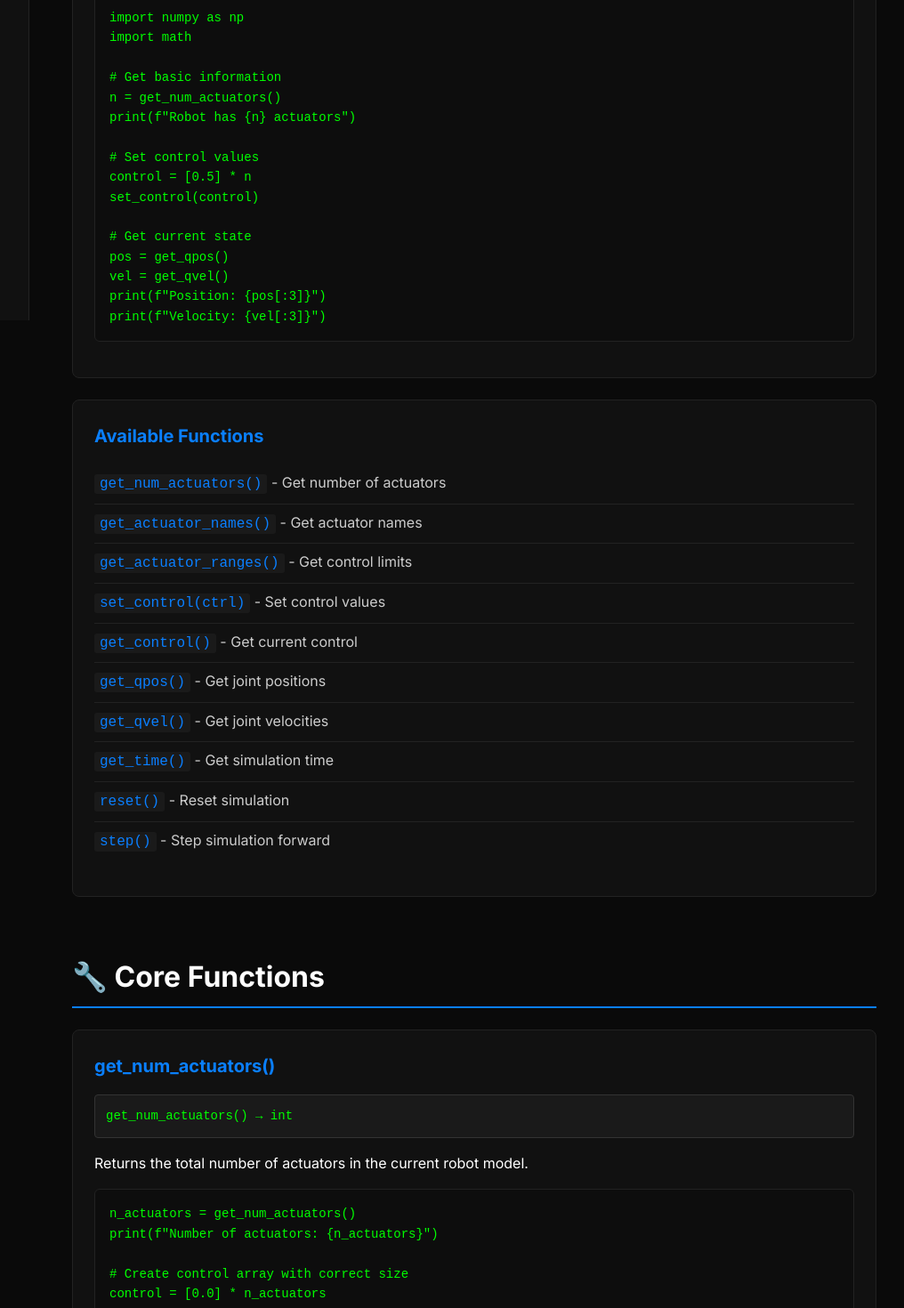
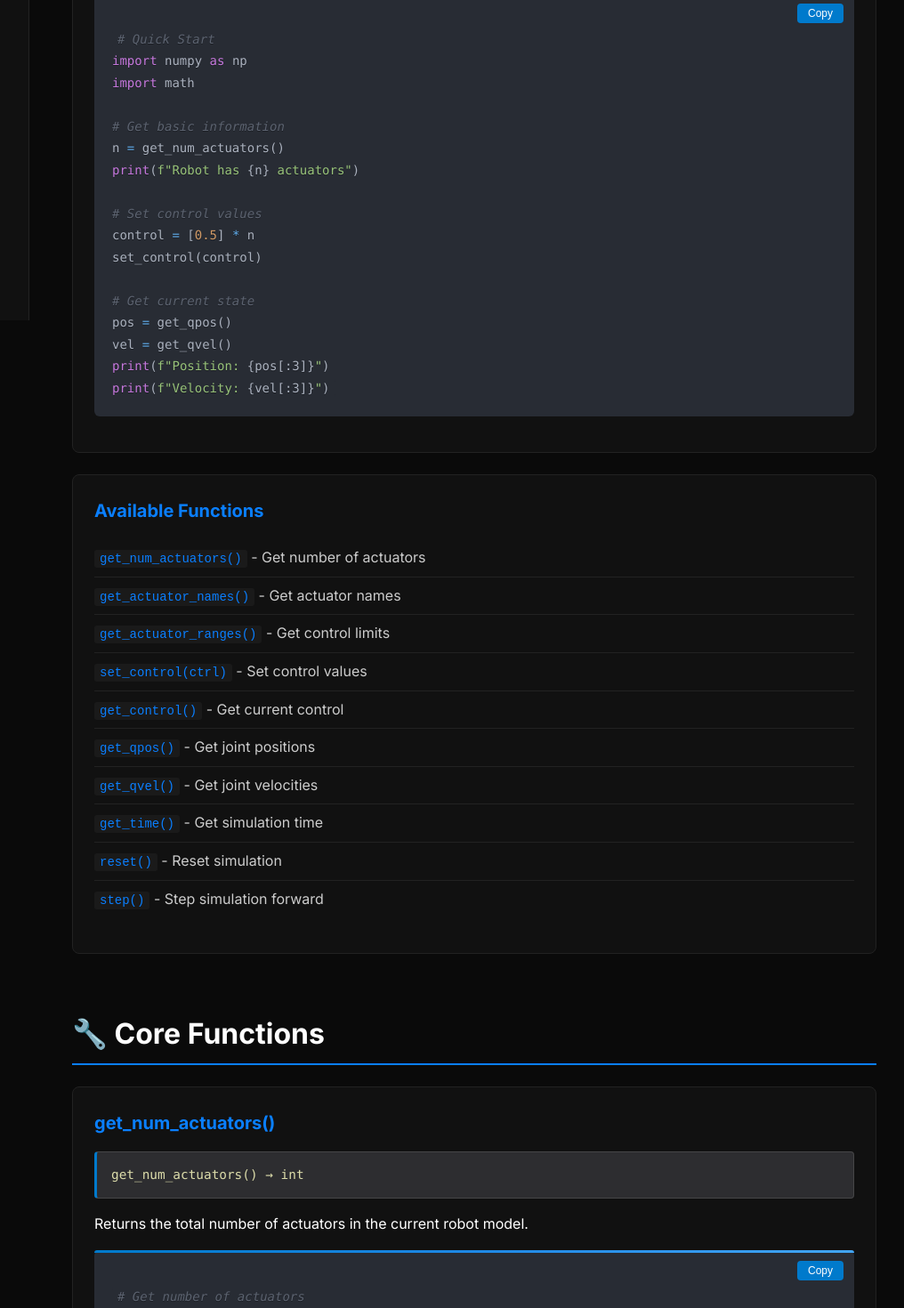
Before and after one commit to keivalya/robospace-nextjs, a Next.js app: page /documentation in a window 1280 px wide. Shown: the part 440-1910 px from the top of the page at 89% size, without its empty margins (247-1263 px from the left). Built offline with nearby package versions, Linux system fonts and the light colour scheme; no server answers.

Commit message:
updated documentation

```diff
--- a/package.json
+++ b/package.json
@@ -14,7 +14,8 @@
     "framer-motion": "^12.23.12",
     "next": "15.4.6",
     "react": "19.1.0",
-    "react-dom": "19.1.0"
+    "react-dom": "19.1.0",
+    "react-syntax-highlighter": "^15.6.1"
   },
   "devDependencies": {
     "@eslint/eslintrc": "^3",
--- a/src/app/documentation/documentation.css
+++ b/src/app/documentation/documentation.css
@@ -138,16 +138,58 @@
   }
 
   .code-block {
-    background: #0d0d0d;
-    border: 1px solid #222;
+    background: #1e1e1e;  /* VS Code dark background */
+    border: 1px solid #333;
     border-radius: 6px;
-    padding: 1rem;
+    padding: 1.25rem;
     overflow-x: auto;
     margin: 1rem 0;
-    color: #0f0;
-    font-family: 'Courier New', monospace;
+    color: #d4d4d4;  /* Default text color */
+    font-family: 'Cascadia Code', 'JetBrains Mono', 'Fira Code', 'Consolas', 'Monaco', monospace;
+    font-size: 0.9rem;
+    line-height: 1.7;
+    position: relative;
+  }
+
+  .code-block::before {
+    content: '';
+    position: absolute;
+    top: 0;
+    left: 0;
+    right: 0;
+    height: 3px;
+    background: linear-gradient(90deg, #007acc, #1e88e5, #42a5f5);
+    border-radius: 6px 6px 0 0;
+  }
+
+  .function-signature {
+    background: #2d2d30;  /* Slightly lighter than code blocks */
+    border: 1px solid #464647;
+    border-left: 3px solid #007acc;  /* Blue accent */
+    border-radius: 4px;
+    padding: 0.875rem 1rem;
+    margin: 1rem 0;
+    font-family: 'Cascadia Code', 'JetBrains Mono', 'Fira Code', 'Consolas', monospace;
+    color: #dcdcaa;  /* Function color */
+    font-size: 0.9rem;
+  }
+
+  .function-list code {
+    color: #4fc1ff;  /* Bright blue for inline code */
+    background: #2d2d30;
+    padding: 3px 8px;
+    border-radius: 3px;
+    font-family: 'Cascadia Code', 'JetBrains Mono', 'Fira Code', 'Consolas', monospace;
     font-size: 0.875rem;
-    line-height: 1.6;
+  }
+
+  /* Inline code in paragraphs */
+  .doc-card code {
+    color: #ce9178;  /* Orange-ish for inline code */
+    background: #2d2d30;
+    padding: 2px 6px;
+    border-radius: 3px;
+    font-size: 0.875rem;
   }
 
   .robot-badge {
@@ -222,3 +264,46 @@
       font-size: 2rem;
     }
   }
+
+/* Simplified CSS when using react-syntax-highlighter */
+.code-block-wrapper {
+  position: relative;
+  margin: 1rem 0;
+}
+
+.code-copy-btn {
+  position: absolute;
+  top: 12px;
+  right: 12px;
+  padding: 0.25rem 0.75rem;
+  background: #007acc;
+  color: white;
+  border: none;
+  border-radius: 4px;
+  font-size: 0.75rem;
+  cursor: pointer;
+  z-index: 10;
+  transition: all 0.2s;
+}
+
+.code-copy-btn:hover {
+  background: #005a9e;
+  transform: translateY(-1px);
+}
+
+.code-copy-btn:active {
+  transform: translateY(0);
+}
+
+/* Add the blue top border */
+.code-block-wrapper > pre::before {
+  /* background: #1d1f21; */
+  content: '';
+  position: absolute;
+  top: 0;
+  left: 0;
+  right: 0;
+  height: 3px;
+  background: linear-gradient(90deg, #007acc, #1e88e5, #42a5f5);
+  border-radius: 6px 6px 0 0;
+}
--- a/src/app/documentation/page.js
+++ b/src/app/documentation/page.js
@@ -5,7 +5,44 @@ import { useRouter } from 'next/navigation';
 import { useAuth } from '@/contexts/AuthContext';
 import Navigation from '@/components/Navigation';
 import Footer from '@/components/Footer';
+import { Prism as SyntaxHighlighter } from 'react-syntax-highlighter';
 import './documentation.css';
+
+import { oneDark } from 'react-syntax-highlighter/dist/esm/styles/prism';
+
+
+// Clean CodeBlock component with react-syntax-highlighter
+const CodeBlock = ({ code, language = 'python' }) => {
+    const [copied, setCopied] = useState(false);
+
+    const handleCopy = () => {
+        navigator.clipboard.writeText(code);
+        setCopied(true);
+        setTimeout(() => setCopied(false), 2000);
+    };
+
+    return (
+        <div className="code-block-wrapper">
+            <button className="code-copy-btn" onClick={handleCopy}>
+                {copied ? 'Copied!' : 'Copy'}
+            </button>
+            <SyntaxHighlighter
+                language={language}
+                style={oneDark}
+                wrapLongLines
+                customStyle={{
+                    opacity: "1",
+                    margin: 0,
+                    borderRadius: '6px',
+                    padding: '1.25rem',
+                    paddingTop: '2.5rem',
+                    fontSize: '0.9rem',
+                    lineHeight: '1.7',
+                }}
+            >{code.replace(/^\s+/, '')}</SyntaxHighlighter>
+        </div>
+    );
+};
 
 export default function Documentation() {
     const { user, loading } = useAuth();
@@ -44,7 +81,7 @@ export default function Documentation() {
     const sections = [
         { id: 'getting-started', title: '🚀 Getting Started' },
         { id: 'core-functions', title: '🔧 Core Functions' },
-    { id: 'robot-examples', title: '🤖 Robot Examples' },
+        // { id: 'robot-examples', title: '🤖 Robot Examples' },
         { id: 'advanced', title: '💡 Advanced Topics' },
     ];
 
@@ -90,8 +127,8 @@ export default function Documentation() {
                         <h2>🚀 Getting Started</h2>
                         <div className="doc-card">
                             <h3>Quick Start</h3>
-              <pre className="code-block">
-{`import numpy as np
+                            <CodeBlock code={`# Quick Start
+import numpy as np
 import math
 
 # Get basic information
@@ -106,8 +143,7 @@ set_control(control)
 pos = get_qpos()
 vel = get_qvel()
 print(f"Position: {pos[:3]}")
-print(f"Velocity: {vel[:3]}")`}
-              </pre>
+print(f"Velocity: {vel[:3]}")`} />
                         </div>
 
                         <div className="doc-card">
@@ -134,20 +170,21 @@ print(f"Velocity: {vel[:3]}")`}
                             <h3>get_num_actuators()</h3>
                             <div className="function-signature">get_num_actuators() → int</div>
                             <p>Returns the total number of actuators in the current robot model.</p>
-              <pre className="code-block">
-{`n_actuators = get_num_actuators()
+                            <CodeBlock code=
+                                {`# Get number of actuators
+n_actuators = get_num_actuators()
 print(f"Number of actuators: {n_actuators}")
 
 # Create control array with correct size
 control = [0.0] * n_actuators`}
-              </pre>
+                            />
                         </div>
 
                         <div className="doc-card">
                             <h3>set_control(ctrl)</h3>
                             <div className="function-signature">set_control(ctrl: list[float]) → None</div>
                             <p>Sets control values for all actuators. Input can be a list or numpy array.</p>
-              <pre className="code-block">
+                            <CodeBlock code=
                                 {`# Set all actuators to neutral
 control = [0.0] * get_num_actuators()
 set_control(control)
@@ -157,18 +194,17 @@ import math
 t = get_time()
 control = [0.5 * math.sin(t + i*0.5) for i in range(get_num_actuators())]
 set_control(control)`}
-              </pre>
+                            />
                         </div>
 
                         <div className="doc-card">
                             <h3>get_qpos() & get_qvel()</h3>
                             <div className="function-signature">
-                get_qpos() → numpy.array<br/>
+                                get_qpos() → numpy.array<br />
                                 get_qvel() → numpy.array
                             </div>
                             <p>Get joint positions and velocities respectively.</p>
-              <pre className="code-block">
-{`# PD Controller example
+                            <CodeBlock code={`# PD Controller example
 import numpy as np
 
 def pd_controller(target, kp=10.0, kd=1.0):
@@ -184,12 +220,11 @@ def pd_controller(target, kp=10.0, kd=1.0):
     control = kp * pos_error + kd * vel_error
     set_control(control.tolist())
 
-    return np.linalg.norm(pos_error)`}
-              </pre>
+    return np.linalg.norm(pos_error)`} />
                         </div>
                     </section>
 
-          <section id="robot-examples" className="doc-section">
+                    {/* <section id="robot-examples" className="doc-section">
             <h2>🤖 Robot-Specific Examples</h2>
 
             <div className="doc-card">
@@ -317,9 +352,9 @@ move_to_position(place)
 move_to_position(home)`}
               </pre>
             </div>
-          </section>
+          </section> */}
 
-          <section id="advanced" className="doc-section">
+                    {/* <section id="advanced" className="doc-section">
             <h2>💡 Advanced Topics</h2>
 
             <div className="doc-card">
@@ -365,7 +400,7 @@ move_to_position(home)`}
                 <li><strong>Save working positions:</strong> Store known-good configurations for recovery</li>
               </ul>
             </div>
-          </section>
+          </section> */}
                 </div>
             </div>
             <Footer />
```
Also changed, not shown: 1 other file (tests, documents, lock files or other folders). Lines whose indentation alone changed are shown as unchanged.
